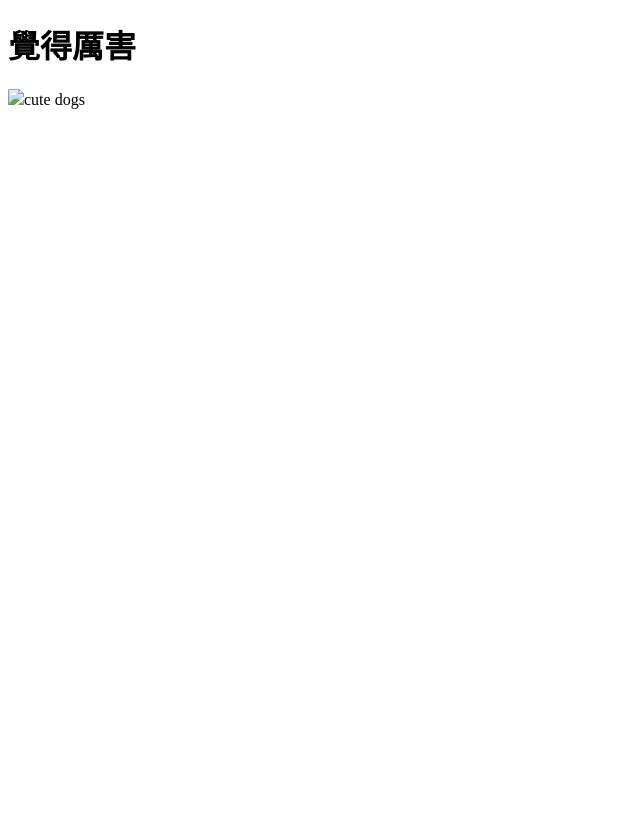
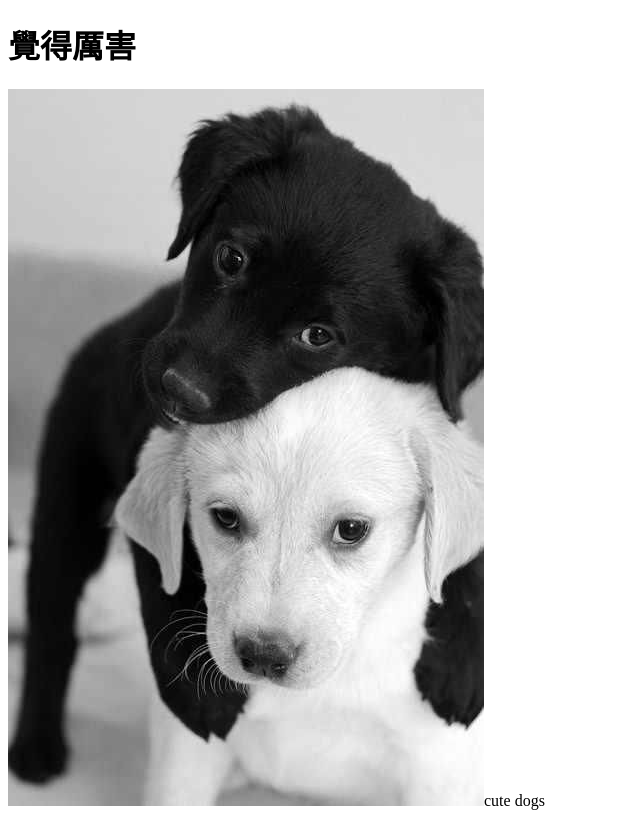
Before and after one commit to Annacues1214/Annacues1214.github.io, a plain HTML site: page index.html in a window 1280 px wide. Shown: the whole page, without its empty margins (0-640 px from the left). Drawn offline with Linux system fonts and the light colour scheme.

Commit message:
Update index.html

```diff
--- a/index.html
+++ b/index.html
@@ -6,6 +6,6 @@
   </head>
   <body>
     <h1>覺得厲害</h1>
-    <img src="./https://github.com/Annacues1214/Annacues1214.github.io/blob/main/IMG_2225.jpeg?raw=true">cute dogs</img>
+    <img src="./IMG_2225.jpeg">cute dogs</img>
   </body>
 </html>
```
